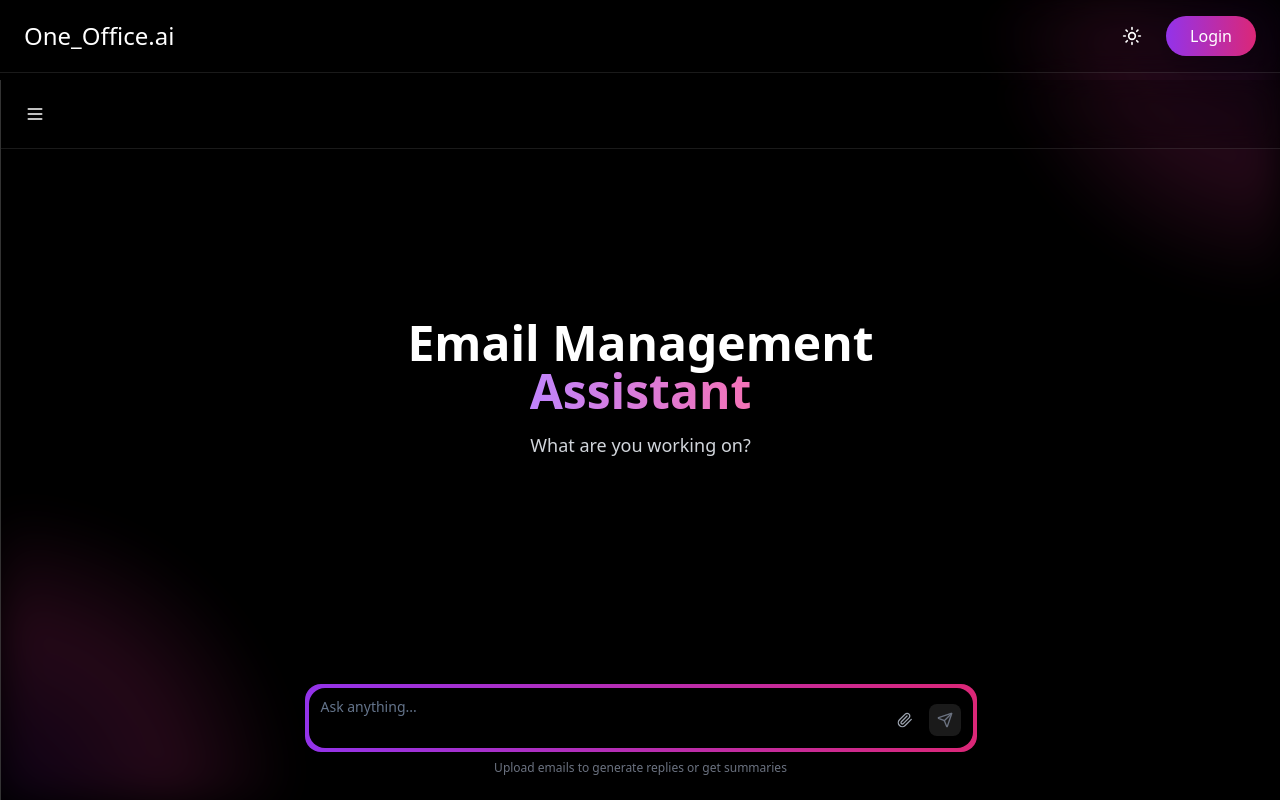
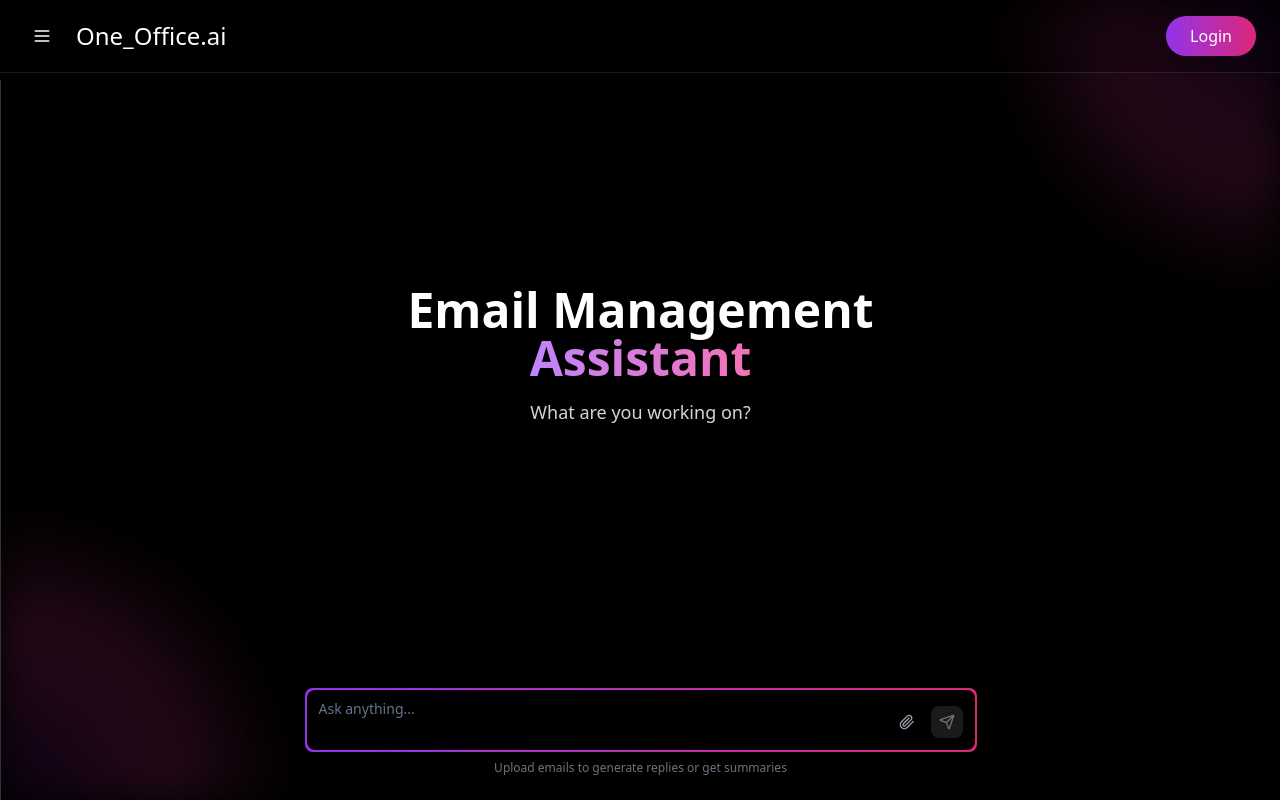
Before and after one commit to harshith397/One_Office.ai, a React (Vite) app: page /email-management in a window 1280 px wide. Built offline with nearby package versions, Linux system fonts and the light colour scheme.

Commit message:
Fix chat box styling and add scroll-to-bottom arrow
Removed white border and reduced border radius on chat box, fixed chat box positioning, and added a scroll-to-bottom arrow. (edited `src/pages/EmailManagement.tsx`)

```diff
--- a/src/pages/EmailManagement.tsx
+++ b/src/pages/EmailManagement.tsx
@@ -1,9 +1,8 @@
-
-import React, { useState } from 'react';
-import { Send, Plus, Menu, X, Paperclip, ChevronRight } from 'lucide-react';
+import React, { useState, useRef, useEffect } from 'react';
+import { Send, Plus, Menu, X, Paperclip, ChevronDown } from 'lucide-react';
 import { useTheme } from '../contexts/ThemeContext';
 import { Textarea } from '../components/ui/textarea';
-import Navigation from '../components/Navigation';
+import { ScrollArea } from '../components/ui/scroll-area';
 
 interface Chat {
   id: string;
@@ -24,6 +23,9 @@ const EmailManagement = () => {
   const [sidebarOpen, setSidebarOpen] = useState(false);
   const [activeChat, setActiveChat] = useState<string | null>(null);
   const [message, setMessage] = useState('');
+  const [showScrollToBottom, setShowScrollToBottom] = useState(false);
+  const messagesEndRef = useRef<HTMLDivElement>(null);
+  const chatContainerRef = useRef<HTMLDivElement>(null);
   const [chats, setChats] = useState<Chat[]>([
     {
       id: '1',
@@ -51,6 +53,22 @@ const EmailManagement = () => {
       timestamp: '3 days ago'
     }
   ]);
+
+  const scrollToBottom = () => {
+    messagesEndRef.current?.scrollIntoView({ behavior: 'smooth' });
+  };
+
+  const handleScroll = () => {
+    if (chatContainerRef.current) {
+      const { scrollTop, scrollHeight, clientHeight } = chatContainerRef.current;
+      const isNearBottom = scrollHeight - scrollTop - clientHeight < 100;
+      setShowScrollToBottom(!isNearBottom && getCurrentChat()?.messages.length > 0);
+    }
+  };
+
+  useEffect(() => {
+    scrollToBottom();
+  }, [chats, activeChat]);
 
   const handleSendMessage = () => {
     if (message.trim()) {
@@ -117,33 +135,43 @@ const EmailManagement = () => {
 
   return (
     <div className={`min-h-screen ${theme === 'dark' ? 'bg-black' : 'bg-white'} relative overflow-hidden flex flex-col`}>
-      <Navigation />
+      {/* Header */}
+      <nav className={`fixed top-0 left-0 right-0 z-50 px-6 py-4 ${theme === 'dark' ? 'bg-black/20' : 'bg-white/20'} backdrop-blur-md ${theme === 'dark' ? 'border-white/10' : 'border-gray-200/30'} border-b w-full`}>
+        <div className="max-w-7xl mx-auto flex items-center justify-between">
+          <div className="flex items-center gap-4">
+            <button
+              onClick={() => setSidebarOpen(!sidebarOpen)}
+              className={`p-2 rounded-lg ${theme === 'dark' ? 'hover:bg-white/10 text-white' : 'hover:bg-gray-100/50 text-gray-800'} transition-colors`}
+            >
+              {sidebarOpen ? <X size={20} /> : <Menu size={20} />}
+            </button>
+            <a href="/" className={`${theme === 'dark' ? 'text-white' : 'text-gray-900'} text-2xl font-regular`}>
+              <span style={{ textShadow: theme === 'dark' ? '0 2px 4px rgba(0,0,0,0.5)' : 'none' }}>
+                One_Office.ai
+              </span>
+            </a>
+          </div>
+
+          <div className="flex items-center space-x-4">
+            <button className={`p-2 ${theme === 'dark' ? 'text-white hover:text-purple-400' : 'text-gray-800 hover:text-purple-600'} transition-colors duration-300 rounded-full ${theme === 'dark' ? 'hover:bg-white/10' : 'hover:bg-gray-100/50'}`}>
+              {/* Theme toggle icon would go here */}
+            </button>
+            <button className="bg-gradient-to-r from-purple-600 to-pink-600 text-white px-6 py-2 rounded-full hover:from-purple-700 hover:to-pink-700 transition-all duration-300 shadow-lg hover:shadow-xl transform hover:scale-105">
+              Login
+            </button>
+          </div>
+        </div>
+      </nav>
 
       {/* Background gradients */}
-      <div
-        className="fixed top-0 right-0 w-[300px] h-[300px] opacity-20 z-0"
-        style={{
-          background: 'radial-gradient(circle at 100% 0%, #3B0764 0%, #B32C76 40%, transparent 70%)',
-          filter: 'blur(20px)',
-        }}
-      />
-
-      <div
-        className="fixed bottom-0 left-0 w-[300px] h-[300px] opacity-20 z-0"
-        style={{
-          background: 'radial-gradient(circle at 0% 100%, #3B0764 0%, #B32C76 40%, transparent 70%)',
-          filter: 'blur(20px)',
-        }}
-      />
+      <div className="fixed top-0 right-0 w-[300px] h-[300px] opacity-20 z-0" style={{ background: 'radial-gradient(circle at 100% 0%, #3B0764 0%, #B32C76 40%, transparent 70%)', filter: 'blur(20px)' }} />
+      <div className="fixed bottom-0 left-0 w-[300px] h-[300px] opacity-20 z-0" style={{ background: 'radial-gradient(circle at 0% 100%, #3B0764 0%, #B32C76 40%, transparent 70%)', filter: 'blur(20px)' }} />
 
       <div className="flex flex-1 pt-20 relative z-10">
         {/* Sidebar */}
-        <div className={`${sidebarOpen ? 'w-80' : 'w-0'} transition-all duration-300 ${theme === 'dark' ? 'bg-black/60' : 'bg-white/60'} backdrop-blur-md border-r ${theme === 'dark' ? 'border-white/20' : 'border-gray-200/40'} flex flex-col overflow-hidden`}>
+        <div className={`${sidebarOpen ? 'w-80' : 'w-0'} transition-all duration-300 ${theme === 'dark' ? 'bg-black/80' : 'bg-white/80'} backdrop-blur-md border-r ${theme === 'dark' ? 'border-white/20' : 'border-gray-200/40'} flex flex-col overflow-hidden`}>
           <div className="p-4 border-b border-inherit">
-            <button
-              onClick={createNewChat}
-              className="w-full bg-gradient-to-r from-purple-600 to-pink-600 text-white px-4 py-3 rounded-lg hover:from-purple-700 hover:to-pink-700 transition-all duration-300 flex items-center gap-2 shadow-lg"
-            >
+            <button onClick={createNewChat} className="w-full bg-gradient-to-r from-purple-600 to-pink-600 text-white px-4 py-3 rounded-lg hover:from-purple-700 hover:to-pink-700 transition-all duration-300 flex items-center gap-2 shadow-lg">
               <Plus size={18} />
               New Chat
             </button>
@@ -152,23 +180,11 @@ const EmailManagement = () => {
           <div className="flex-1 overflow-y-auto p-4">
             <div className="space-y-2">
               {chats.map((chat) => (
-                <div
-                  key={chat.id}
-                  onClick={() => {
-                    setActiveChat(chat.id);
-                    setSidebarOpen(false);
-                  }}
-                  className={`p-3 rounded-lg cursor-pointer transition-all duration-200 group ${
-                    activeChat === chat.id
-                      ? 'bg-gradient-to-r from-purple-600/20 to-pink-600/20 border border-purple-500/30'
-                      : theme === 'dark' ? 'hover:bg-white/10' : 'hover:bg-gray-100/60'
-                  }`}
-                >
+                <div key={chat.id} onClick={() => { setActiveChat(chat.id); setSidebarOpen(false); }} className={`p-3 rounded-lg cursor-pointer transition-all duration-200 group ${activeChat === chat.id ? 'bg-gradient-to-r from-purple-600/20 to-pink-600/20 border border-purple-500/30' : theme === 'dark' ? 'hover:bg-white/10' : 'hover:bg-gray-100/60'}`}>
                   <div className="flex items-center justify-between">
                     <h4 className={`font-medium text-sm ${theme === 'dark' ? 'text-white' : 'text-gray-800'} truncate flex-1`}>
                       {chat.title}
                     </h4>
-                    <ChevronRight size={14} className={`${theme === 'dark' ? 'text-gray-400' : 'text-gray-600'} opacity-0 group-hover:opacity-100 transition-opacity`} />
                   </div>
                   <span className={`text-xs ${theme === 'dark' ? 'text-gray-400' : 'text-gray-500'} mt-1 block`}>
                     {chat.timestamp}
@@ -181,18 +197,8 @@ const EmailManagement = () => {
 
         {/* Main Content */}
         <div className="flex-1 flex flex-col">
-          {/* Header with sidebar toggle */}
-          <div className={`flex items-center justify-start p-4 border-b ${theme === 'dark' ? 'border-white/10' : 'border-gray-200/30'} ${theme === 'dark' ? 'bg-black/20' : 'bg-white/20'} backdrop-blur-md`}>
-            <button
-              onClick={() => setSidebarOpen(!sidebarOpen)}
-              className={`p-2 rounded-lg ${theme === 'dark' ? 'hover:bg-white/10 text-white' : 'hover:bg-gray-100/50 text-gray-800'} transition-colors`}
-            >
-              {sidebarOpen ? <X size={20} /> : <Menu size={20} />}
-            </button>
-          </div>
-
           {/* Chat Area */}
-          <div className="flex-1 flex flex-col">
+          <div className="flex-1 flex flex-col relative">
             {!activeChat ? (
               /* Welcome Screen */
               <div className="flex-1 flex flex-col items-center justify-center p-8">
@@ -206,42 +212,48 @@ const EmailManagement = () => {
                       Assistant
                     </span>
                   </h1>
-                  <p
-                    className={`text-lg ${theme === 'dark' ? 'text-gray-300' : 'text-gray-600'} max-w-2xl mx-auto`}
-                    style={{ textShadow: theme === 'dark' ? '0 1px 2px rgba(0,0,0,0.5)' : 'none' }}
-                  >
+                  <p className={`text-lg ${theme === 'dark' ? 'text-gray-300' : 'text-gray-600'} max-w-2xl mx-auto`} style={{ textShadow: theme === 'dark' ? '0 1px 2px rgba(0,0,0,0.5)' : 'none' }}>
                     What are you working on?
                   </p>
                 </div>
               </div>
             ) : (
               /* Chat Messages */
-              <div className="flex-1 overflow-y-auto p-6">
+              <div className="flex-1 relative">
+                <ScrollArea className="h-full">
+                  <div ref={chatContainerRef} onScroll={handleScroll} className="p-6 h-full">
                     <div className="max-w-3xl mx-auto space-y-6">
                       {getCurrentChat()?.messages.map((msg) => (
                         <div key={msg.id} className={`flex ${msg.role === 'user' ? 'justify-end' : 'justify-start'}`}>
-                      <div className={`max-w-[80%] ${msg.role === 'user'
-                        ? 'bg-gradient-to-r from-purple-600 to-pink-600 text-white'
-                        : theme === 'dark' ? 'bg-white/5 text-white' : 'bg-gray-100 text-gray-900'
-                      } rounded-2xl px-4 py-3`}>
+                          <div className={`max-w-[80%] ${msg.role === 'user' ? 'bg-gradient-to-r from-purple-600 to-pink-600 text-white' : theme === 'dark' ? 'bg-white/5 text-white' : 'bg-gray-100 text-gray-900'} rounded-xl px-4 py-3`}>
                             <p className="text-sm leading-relaxed">{msg.content}</p>
                           </div>
                         </div>
                       ))}
+                      <div ref={messagesEndRef} />
                     </div>
+                  </div>
+                </ScrollArea>
+
+                {/* Scroll to bottom button */}
+                {showScrollToBottom && (
+                  <button onClick={scrollToBottom} className={`absolute bottom-24 right-6 p-3 rounded-full ${theme === 'dark' ? 'bg-white/10 hover:bg-white/20' : 'bg-gray-100 hover:bg-gray-200'} backdrop-blur-sm transition-all duration-300 shadow-lg z-10`}>
+                    <ChevronDown size={20} className={theme === 'dark' ? 'text-white' : 'text-gray-800'} />
+                  </button>
+                )}
               </div>
             )}
 
-            {/* Input Area */}
-            <div className="p-6">
+            {/* Fixed Input Area */}
+            <div className="p-6 border-t border-transparent">
               <div className="max-w-2xl mx-auto">
-                <div className={`relative rounded-2xl p-1 bg-gradient-to-r from-purple-600 to-pink-600`}>
-                  <div className={`relative ${theme === 'dark' ? 'bg-black' : 'bg-white'} rounded-2xl`}>
+                <div className="relative p-0.5 bg-gradient-to-r from-purple-600 to-pink-600 rounded-lg">
+                  <div className={`relative ${theme === 'dark' ? 'bg-black' : 'bg-white'} rounded-lg`}>
                     <Textarea
                       value={message}
                       onChange={(e) => setMessage(e.target.value)}
                       placeholder="Ask anything..."
-                      className={`min-h-[60px] max-h-[200px] resize-none border-none ${theme === 'dark' ? 'bg-transparent text-white placeholder-gray-400' : 'bg-transparent text-gray-800 placeholder-gray-500'} focus:ring-0 focus-visible:ring-0 focus-visible:outline-none pr-20 rounded-2xl`}
+                      className={`min-h-[60px] max-h-[200px] resize-none border-none ${theme === 'dark' ? 'bg-transparent text-white placeholder-gray-400' : 'bg-transparent text-gray-800 placeholder-gray-500'} focus:ring-0 focus-visible:ring-0 focus-visible:ring-offset-0 focus:outline-none pr-20 rounded-lg`}
                       onKeyPress={(e) => {
                         if (e.key === 'Enter' && !e.shiftKey) {
                           e.preventDefault();
@@ -251,27 +263,16 @@ const EmailManagement = () => {
                       style={{
                         lineHeight: '1.5',
                         minHeight: '60px',
-                        maxHeight: `${8 * 1.5 * 16 + 24}px`, // 8 lines * line-height * font-size + padding
+                        maxHeight: `${8 * 1.5 * 16 + 24}px`,
                       }}
                     />
 
                     <div className="absolute bottom-3 right-3 flex items-center gap-2">
-                      <button
-                        className={`p-2 rounded-lg ${theme === 'dark' ? 'hover:bg-white/10' : 'hover:bg-gray-200'} transition-colors`}
-                        aria-label="Upload file"
-                      >
+                      <button className={`p-2 rounded-lg ${theme === 'dark' ? 'hover:bg-white/10' : 'hover:bg-gray-200'} transition-colors`} aria-label="Upload file">
                         <Paperclip size={16} className={theme === 'dark' ? 'text-gray-400' : 'text-gray-600'} />
                       </button>
 
-                      <button
-                        onClick={handleSendMessage}
-                        disabled={!message.trim()}
-                        className={`p-2 rounded-lg transition-all duration-300 ${
-                          message.trim()
-                            ? 'bg-gradient-to-r from-purple-600 to-pink-600 text-white hover:from-purple-700 hover:to-pink-700'
-                            : theme === 'dark' ? 'bg-white/10 text-gray-500' : 'bg-gray-200 text-gray-400'
-                        }`}
-                      >
+                      <button onClick={handleSendMessage} disabled={!message.trim()} className={`p-2 rounded-lg transition-all duration-300 ${message.trim() ? 'bg-gradient-to-r from-purple-600 to-pink-600 text-white hover:from-purple-700 hover:to-pink-700' : theme === 'dark' ? 'bg-white/10 text-gray-500' : 'bg-gray-200 text-gray-400'}`}>
                         <Send size={16} />
                       </button>
                     </div>
```
Lines whose indentation alone changed are shown as unchanged.
